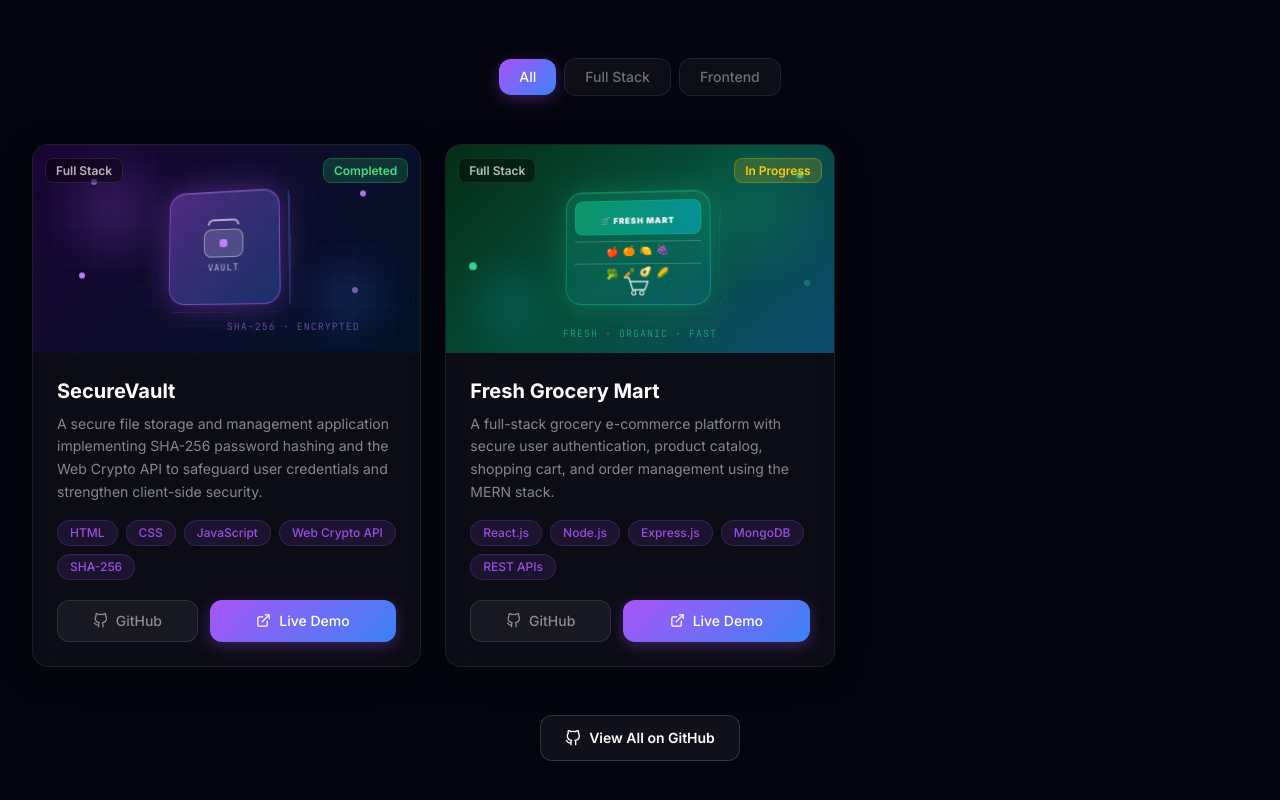
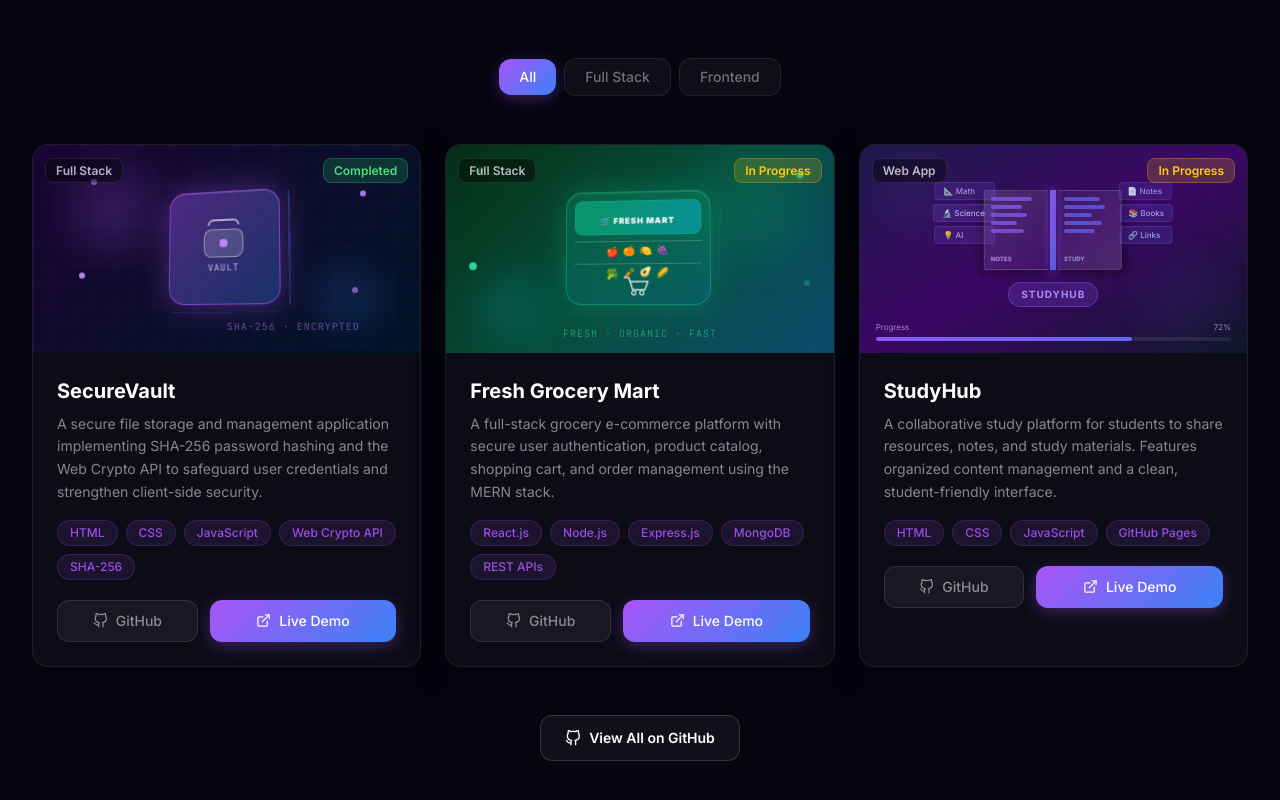
Before and after one commit to Prince-Nigam/Portfolio, a React (Vite) app: page / in a window 1280 px wide. Shown: the part 3891-4691 px from the top of the page. Built offline with nearby package versions, Linux system fonts and the light colour scheme.

Commit message:
Project addes

```diff
--- a/src/components/Projects/Projects.jsx
+++ b/src/components/Projects/Projects.jsx
@@ -219,9 +219,105 @@ const DefaultIllustration = ({ title, gradient }) => (
   </div>
 );
 
+/* ── StudyHub Illustration ── */
+const StudyHubIllustration = () => (
+  <div className="w-full h-full relative overflow-hidden bg-gradient-to-br from-indigo-950 via-purple-950 to-slate-900 flex items-center justify-center">
+    {/* Animated grid bg */}
+    <div className="absolute inset-0 opacity-10"
+      style={{ backgroundImage: 'radial-gradient(rgba(139,92,246,0.8) 1px, transparent 1px)', backgroundSize: '20px 20px' }} />
+
+    {/* Floating glow orbs */}
+    <div className="absolute top-4 left-6 w-16 h-16 rounded-full opacity-20 blur-xl" style={{ background: 'radial-gradient(circle, #8b5cf6, transparent)' }} />
+    <div className="absolute bottom-4 right-6 w-20 h-20 rounded-full opacity-15 blur-xl" style={{ background: 'radial-gradient(circle, #6366f1, transparent)' }} />
+
+    {/* Main book/study illustration */}
+    <div className="relative flex flex-col items-center gap-3">
+
+      {/* Open Book 3D */}
+      <div className="relative" style={{ perspective: '300px' }}>
+        <motion.div
+          animate={{ rotateY: [0, 5, 0, -5, 0] }}
+          transition={{ duration: 4, repeat: Infinity, ease: 'easeInOut' }}
+          className="flex items-end gap-0.5"
+          style={{ transformStyle: 'preserve-3d' }}
+        >
+          {/* Left page */}
+          <div className="w-16 h-20 rounded-l-sm flex flex-col justify-between p-1.5"
+            style={{ background: 'linear-gradient(135deg, rgba(255,255,255,0.12), rgba(255,255,255,0.04))', border: '1px solid rgba(255,255,255,0.15)', borderRight: 'none', boxShadow: '-4px 4px 10px rgba(0,0,0,0.4)' }}>
+            <div className="space-y-1">
+              {[80, 60, 70, 50, 65].map((w, i) => (
+                <div key={i} className="h-1 rounded-full" style={{ width: `${w}%`, background: 'rgba(139,92,246,0.7)' }} />
+              ))}
+            </div>
+            <div className="text-[6px] font-bold text-purple-300 opacity-80">NOTES</div>
+          </div>
+          {/* Spine */}
+          <div className="w-1.5 h-20 rounded-none"
+            style={{ background: 'linear-gradient(180deg, rgba(139,92,246,0.9), rgba(99,102,241,0.9))', boxShadow: '0 0 8px rgba(139,92,246,0.5)' }} />
+          {/* Right page */}
+          <div className="w-16 h-20 rounded-r-sm flex flex-col justify-between p-1.5"
+            style={{ background: 'linear-gradient(135deg, rgba(255,255,255,0.04), rgba(255,255,255,0.12))', border: '1px solid rgba(255,255,255,0.15)', borderLeft: 'none', boxShadow: '4px 4px 10px rgba(0,0,0,0.4)' }}>
+            <div className="space-y-1">
+              {[70, 80, 55, 75, 60].map((w, i) => (
+                <div key={i} className="h-1 rounded-full" style={{ width: `${w}%`, background: 'rgba(99,102,241,0.7)' }} />
+              ))}
+            </div>
+            <div className="text-[6px] font-bold text-indigo-300 opacity-80">STUDY</div>
+          </div>
+        </motion.div>
+      </div>
+
+      {/* StudyHub label */}
+      <div className="px-3 py-1 rounded-full text-[10px] font-bold tracking-widest"
+        style={{ background: 'rgba(139,92,246,0.2)', border: '1px solid rgba(139,92,246,0.4)', color: '#a78bfa' }}>
+        STUDYHUB
+      </div>
+
+      {/* Floating resource cards */}
+      <div className="absolute -top-2 -right-12 flex flex-col gap-1">
+        {['📄 Notes', '📚 Books', '🔗 Links'].map((item, i) => (
+          <motion.div key={i}
+            animate={{ x: [0, 4, 0], opacity: [0.6, 1, 0.6] }}
+            transition={{ duration: 2 + i * 0.5, repeat: Infinity, delay: i * 0.3 }}
+            className="px-2 py-0.5 rounded text-[8px] font-medium whitespace-nowrap"
+            style={{ background: 'rgba(99,102,241,0.2)', border: '1px solid rgba(99,102,241,0.3)', color: '#a5b4fc' }}>
+            {item}
+          </motion.div>
+        ))}
+      </div>
+
+      {/* Floating subject tags */}
+      <div className="absolute -top-2 -left-12 flex flex-col gap-1">
+        {['📐 Math', '🔬 Science', '💡 AI'].map((item, i) => (
+          <motion.div key={i}
+            animate={{ x: [0, -4, 0], opacity: [0.6, 1, 0.6] }}
+            transition={{ duration: 2 + i * 0.5, repeat: Infinity, delay: i * 0.4 }}
+            className="px-2 py-0.5 rounded text-[8px] font-medium whitespace-nowrap"
+            style={{ background: 'rgba(139,92,246,0.2)', border: '1px solid rgba(139,92,246,0.3)', color: '#c4b5fd' }}>
+            {item}
+          </motion.div>
+        ))}
+      </div>
+    </div>
+
+    {/* Bottom progress bar */}
+    <div className="absolute bottom-3 left-4 right-4">
+      <div className="flex justify-between items-center mb-1">
+        <span className="text-[8px] text-purple-300 opacity-70">Progress</span>
+        <span className="text-[8px] text-purple-300 opacity-70">72%</span>
+      </div>
+      <div className="h-1 rounded-full" style={{ background: 'rgba(255,255,255,0.08)' }}>
+        <motion.div className="h-full rounded-full" style={{ background: 'linear-gradient(90deg, #8b5cf6, #6366f1)' }}
+          animate={{ width: ['0%', '72%'] }} transition={{ duration: 2, delay: 0.5 }} />
+      </div>
+    </div>
+  </div>
+);
+
 const ProjectIllustration = ({ title, gradient }) => {
   if (title === 'SecureVault') return <SecureVaultIllustration />;
   if (title === 'Fresh Grocery Mart') return <FreshMartIllustration />;
+  if (title === 'StudyHub') return <StudyHubIllustration />;
   return <DefaultIllustration title={title} gradient={gradient} />;
 };
 
--- a/src/data/data.js
+++ b/src/data/data.js
@@ -134,6 +134,22 @@ export const projects = [
     tags: ["React.js", "Node.js", "Express.js", "MongoDB", "REST APIs"],
     github: "https://github.com/Prince-Nigam/Fresh-Mart-Grocery",
     live: "https://fresh-grocery-mart1.netlify.app",
+    featured: true,
+    status: "In Progress",
+  },
+  {
+    id: 3,
+    title: "StudyHub",
+    category: "Web App",
+    description:
+      "A collaborative study platform for students to share resources, notes, and study materials. Features organized content management and a clean, student-friendly interface.",
+    longDescription:
+      "StudyHub is a web-based collaborative study platform designed to help students share and access study resources, notes, and materials in an organized manner. Built with a clean and intuitive interface to enhance the study experience.",
+    image: null,
+    gradient: "from-indigo-500 to-purple-600",
+    tags: ["HTML", "CSS", "JavaScript", "GitHub Pages"],
+    github: "https://github.com/Prince-Nigam/studyhub",
+    live: "https://prince-nigam.github.io/studyhub",
     featured: true,
     status: "In Progress",
   },
```
